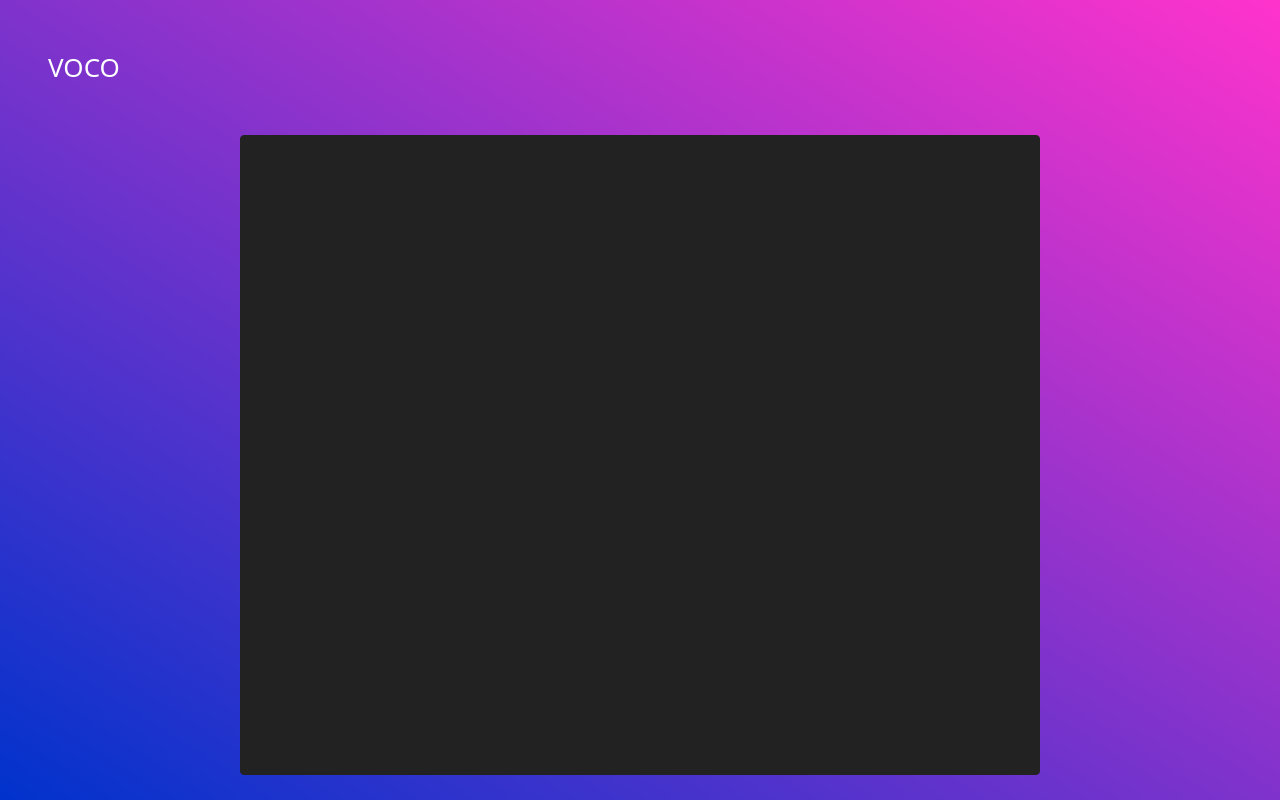
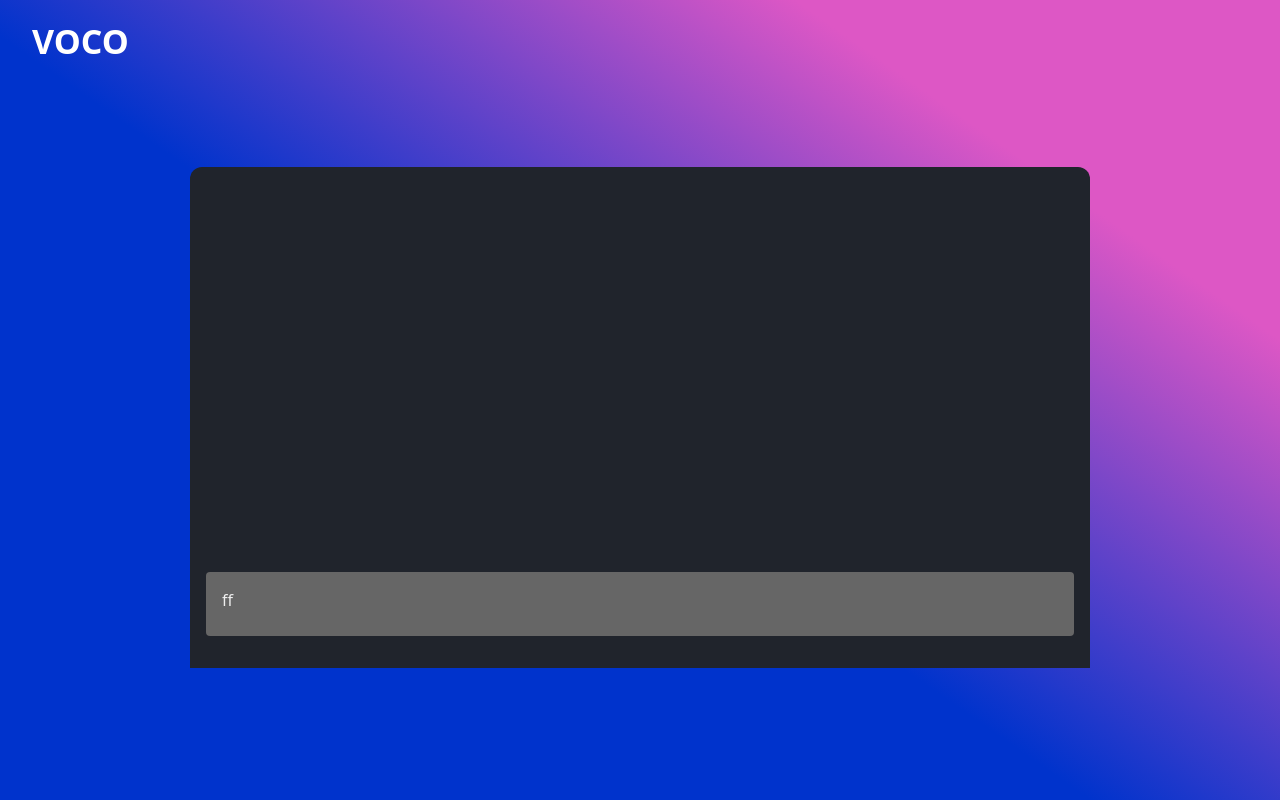
Before and after one commit to LiisNormann/voco-chat-client, a React (Create React App) app: page / in a window 1280 px wide. Built offline with nearby package versions, Linux system fonts and the light colour scheme.

Commit message:
Added a message box and updated css

```diff
--- a/src/App.css
+++ b/src/App.css
@@ -1,51 +1,65 @@
 .App {
-  text-align: center;
-  background: linear-gradient(to top right, #0033cc 0%, #ff33cc 100%);
-  min-height: 100vh;
-}
-
-.App-logo {
-  height: 40vmin;
-  pointer-events: none;
-}
-
-@media (prefers-reduced-motion: no-preference) {
-  .App-logo {
-    animation: App-logo-spin infinite 20s linear;
-  }
+  display:flex;
+  flex-flow: column nowrap;
+  align-items: center;
+  height: 100vh;
+  background: rgb(0,51,204);
+  background: linear-gradient(35deg, rgba(0,51,204,1) 45%, rgba(221,87,197,1) 80%);
 }
 
 .App-header {
   display: flex;
-  padding: 3rem;
+  width: 100%;
+  padding: 1rem 2rem;
   align-items: flex-start;
   justify-content: left;
-  font-size: calc(10px + 2vmin);
-  color: white;
-}
-
-.App-link {
-  color: #61dafb;
-}
-
-@keyframes App-logo-spin {
-  from {
-    transform: rotate(0deg);
-  }
-  to {
-    transform: rotate(360deg);
-  }
+  font-size: calc(10px + 3vmin);
+  font-weight: bold;
+  color: #ffffff;
 }
 
 .Chat-window {
-  border: solid 1px #222;
-  border-radius: 4px;
-  background-color: #222;
+  padding: 1rem;
+  border-top-left-radius: 12px;
+  border-top-right-radius: 12px;
+  background-color: #20242c;
   display: flex;
+  flex-direction: column;
+  flex-basis: 75%;
+  justify-content: end;
+  align-items: center;
+  min-width: 900px;
+  overflow-y: auto;
+}
+
+.chat-wrapper {
+  flex-direction: column;
+  flex: 1;
+  display: flex;
+  padding-bottom: 48px;
   justify-content: center;
   align-items: center;
-  margin: auto;
-  width: 50rem;
-  height: 40rem;
-  color: white;
 }
+
+.message {
+  margin: 1rem 0;
+  width: 100%;
+}
+
+.message-content {
+  display: flex;
+  align-items: self-start;
+  justify-content: flex-start;
+  flex-flow: column;
+  border-radius: 4px;
+  padding: 1rem;
+  background-color: #666;
+}
+
+.message .message-text {
+  min-height: 10px;
+  width: 100%;
+  font-size: 1rem;
+  margin-bottom: 0.5rem;
+  color: rgba(255,255,255,.89);
+}
--- a/src/App.js
+++ b/src/App.js
@@ -1,16 +1,16 @@
 import 'bootstrap/dist/css/bootstrap.min.css';
 import React from 'react';
 import './App.css';
-import {Container} from "react-bootstrap";
 import Heading from './components/Heading';
+import MessageList from "./components/MessageList";
 
 function App() {
     return(
         <div className="App">
             <Heading />
-            <Container className="Chat-window">
-
-            </Container>
+                    <form className="chat-wrapper">
+                        <MessageList />
+                    </form>
         </div>
     )
 }
--- a/src/components/MessageList.js
+++ b/src/components/MessageList.js
@@ -0,0 +1,12 @@
+import React from "react";
+import { MessageItem } from "./Messages";
+
+function MessageList() {
+    return (
+        <div className="Chat-window">
+            <MessageItem />
+        </div>
+    )
+}
+
+export default MessageList;
--- a/src/components/Messages.js
+++ b/src/components/Messages.js
@@ -0,0 +1,13 @@
+import React from "react";
+
+export const MessageItem = (props) => {
+    return (
+        <div className="message">
+            <div className="message-content">
+                <p className="message-text">ff</p>
+                <span className="message-username">
+                </span>
+            </div>
+        </div>
+    )
+}
```
